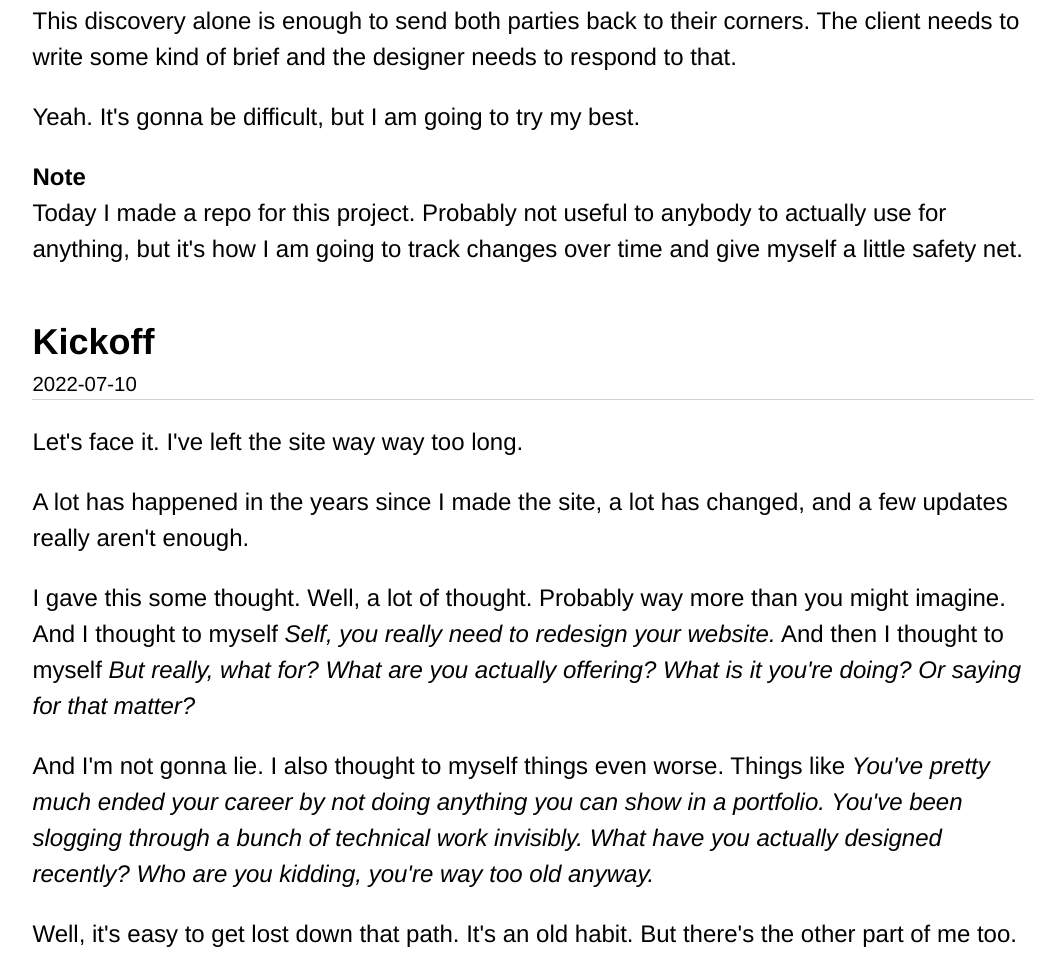
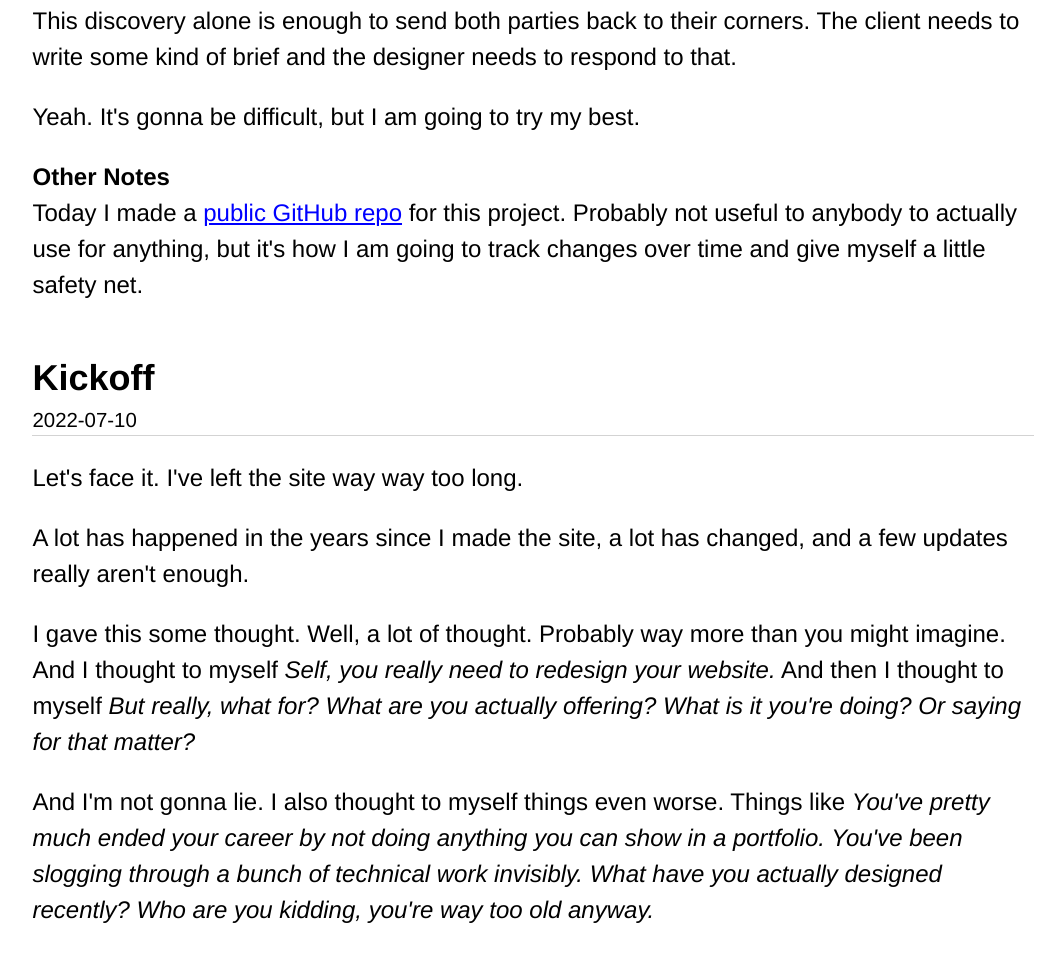
Before and after one commit to jonwhipple/jonwhipple.com, a plain HTML site: page project-log.html in a window 1280 px wide. Shown: the part 1702-2661 px from the top of the page, without its empty margins (107-1159 px from the left). Drawn offline with Linux system fonts and the light colour scheme.

Commit message:
linked this repo in article

```diff
--- a/project-log.html
+++ b/project-log.html
@@ -32,8 +32,8 @@
 				<p>This discovery alone is enough to send both parties back to their corners. The client needs to write some kind of brief and the designer needs to respond to that.</p>
 				<p>Yeah. It's gonna be difficult, but I am going to try my best.</p>
 				<p>
-					<b>Note</b><br>
-					Today I made a repo for this project. Probably not useful to anybody to actually use for anything, but it's how I am going to track changes over time and give myself a little safety net.
+					<b>Other Notes</b><br>
+					Today I made a <a href="https://github.com/jonwhipple/jonwhipple.com.git">public GitHub repo</a> for this project. Probably not useful to anybody to actually use for anything, but it's how I am going to track changes over time and give myself a little safety net.
 				</p>
 			</article>
 			<article id="kickoff">
```
